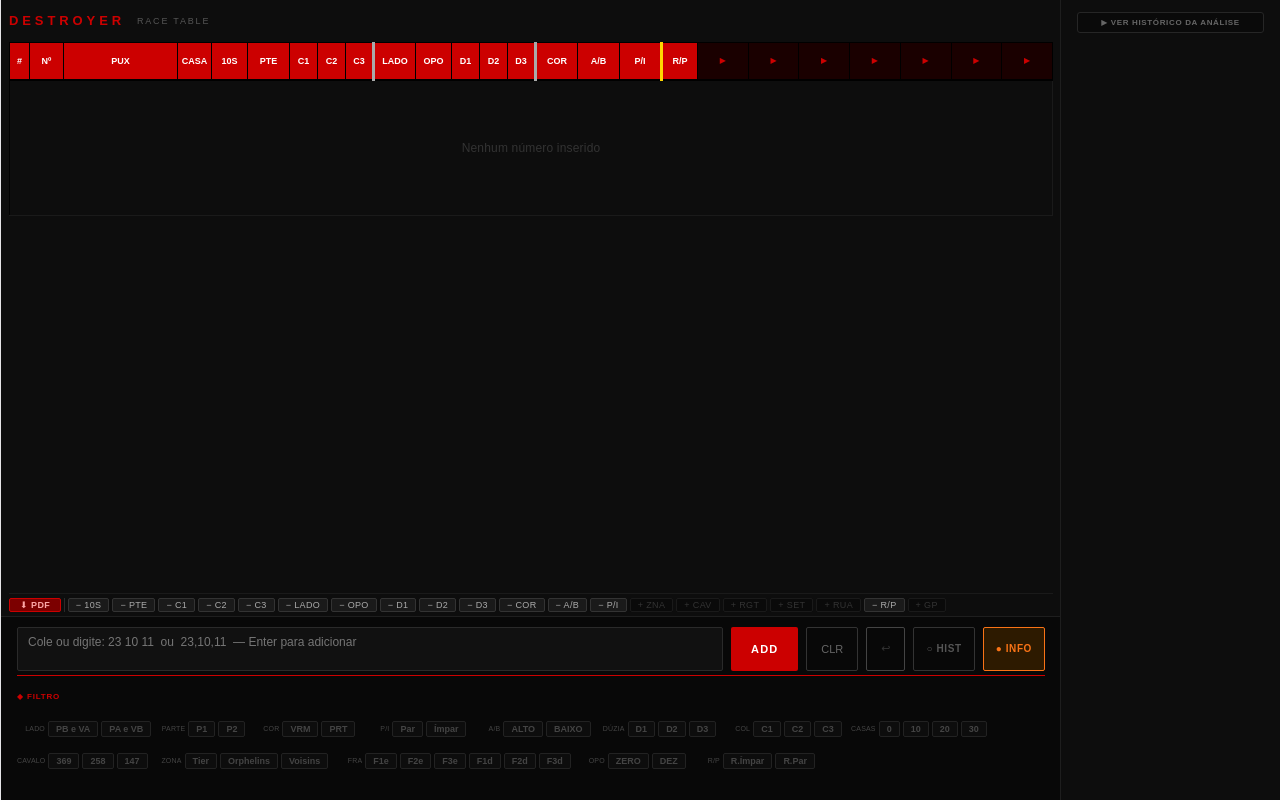
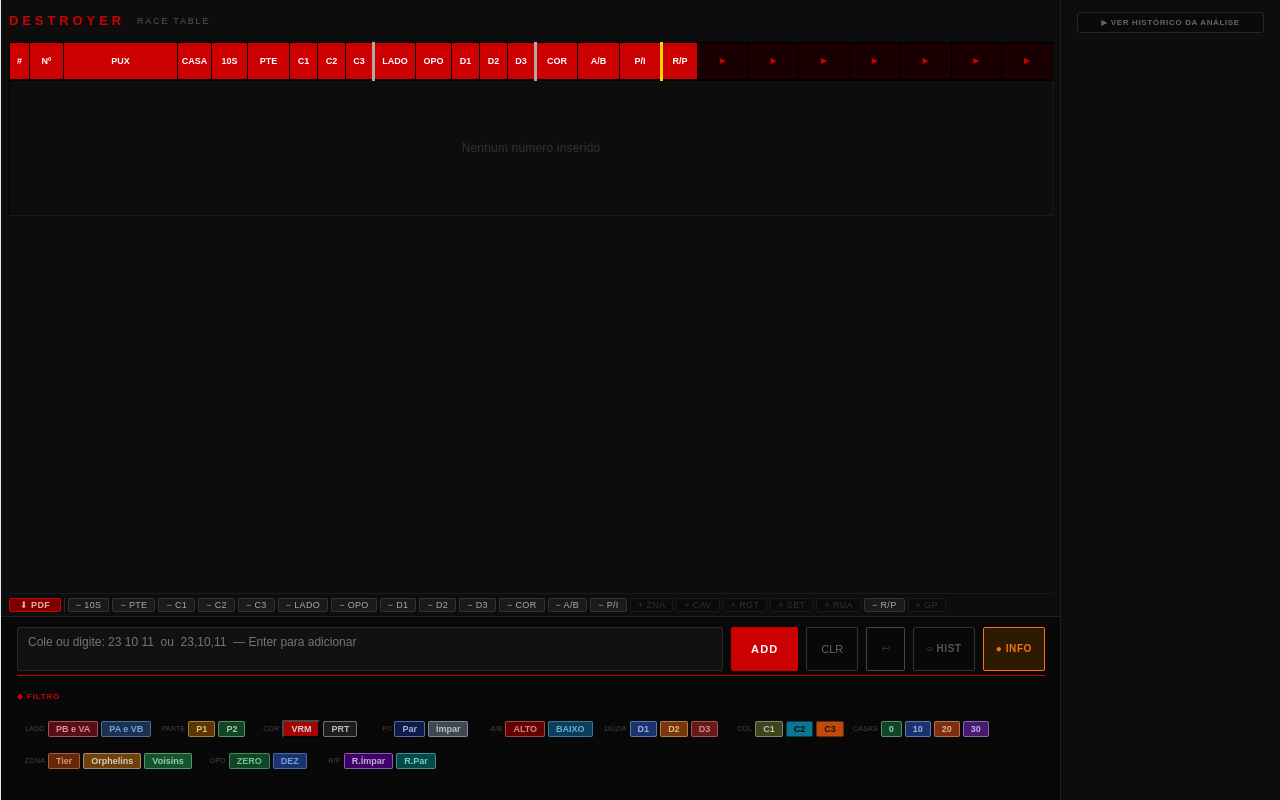
Before and after one commit to hanifalvesbatista10-spec/DESTROYER5.0, a React (Vite) app: page / in a window 1280 px wide. Built offline with nearby package versions, Linux system fonts and the light colour scheme.

Commit message:
style: update manual filter buttons

```diff
--- a/src/App.jsx
+++ b/src/App.jsx
@@ -2708,9 +2708,7 @@ export default function DestroyerRaceTable() {
             { label:"DÚZIA",  key:"duzia",    vals:["D1","D2","D3"],       pal:DUZIA_CELL },
             { label:"COL",    key:"coluna",   vals:["C1","C2","C3"],       pal:COLUNA_CELL },
             { label:"CASAS",  key:"grupoDezena", vals:["0","10","20","30"], pal:GRUPO_DEZENA_CELL },
-            { label:"CAVALO", key:"cavalo",   vals:["369","258","147"],     pal:CAVALO_CELL },
             { label:"ZONA",   key:"regiao",   vals:["Tier","Orphelins","Voisins"], pal:REGIAO_CELL },
-            { label:"FRA",    key:"fra",      vals:["F1e","F2e","F3e","F1d","F2d","F3d"], pal:FRA_CELL },
             { label:"OPO",    key:"opo",      vals:["ZERO","DEZ"],         pal:OPO_CELL },
             { label:"R/P",    key:"ruaPar",  vals:["R.Ímpar","R.Par"],    pal:RUA_PAR_CELL },
           ];
@@ -2785,16 +2783,17 @@ export default function DestroyerRaceTable() {
                       const sch = pal[val]||{bg:"#111",text:"#888"};
                       const active = isActive(key,val);
                       return (
-                        <button key={val} onClick={()=>toggleFilter(key,val)}
+                        <button key={val} onClick={()=>toggleFilter(key,val)} aria-pressed={active}
                           style={{
                             fontSize:9,fontWeight:"bold",
-                            color: active ? sch.text : "#444",
-                            background: active ? sch.bg : "#0d0d0d",
-                            border: active ? "2px solid "+sch.text+"aa" : "1px solid #222",
+                            color:sch.text,
+                            background:sch.bg,
+                            border:active ? "2px solid #FFD700" : "1px solid "+sch.text+"88",
                             borderRadius:2,padding:"2px 7px",cursor:"pointer",
                             fontFamily:"Arial, sans-serif",
                             transition:"all 0.15s",
-                            boxShadow: active ? "0 0 6px "+sch.bg : "none",
+                            boxShadow:active ? "0 0 7px #FFD70088" : "none",
+                            opacity:active ? 1 : 0.82,
                           }}>
                           {val==="Vermelho"?"VRM":val==="Preto"?"PRT":val}
                         </button>
```
